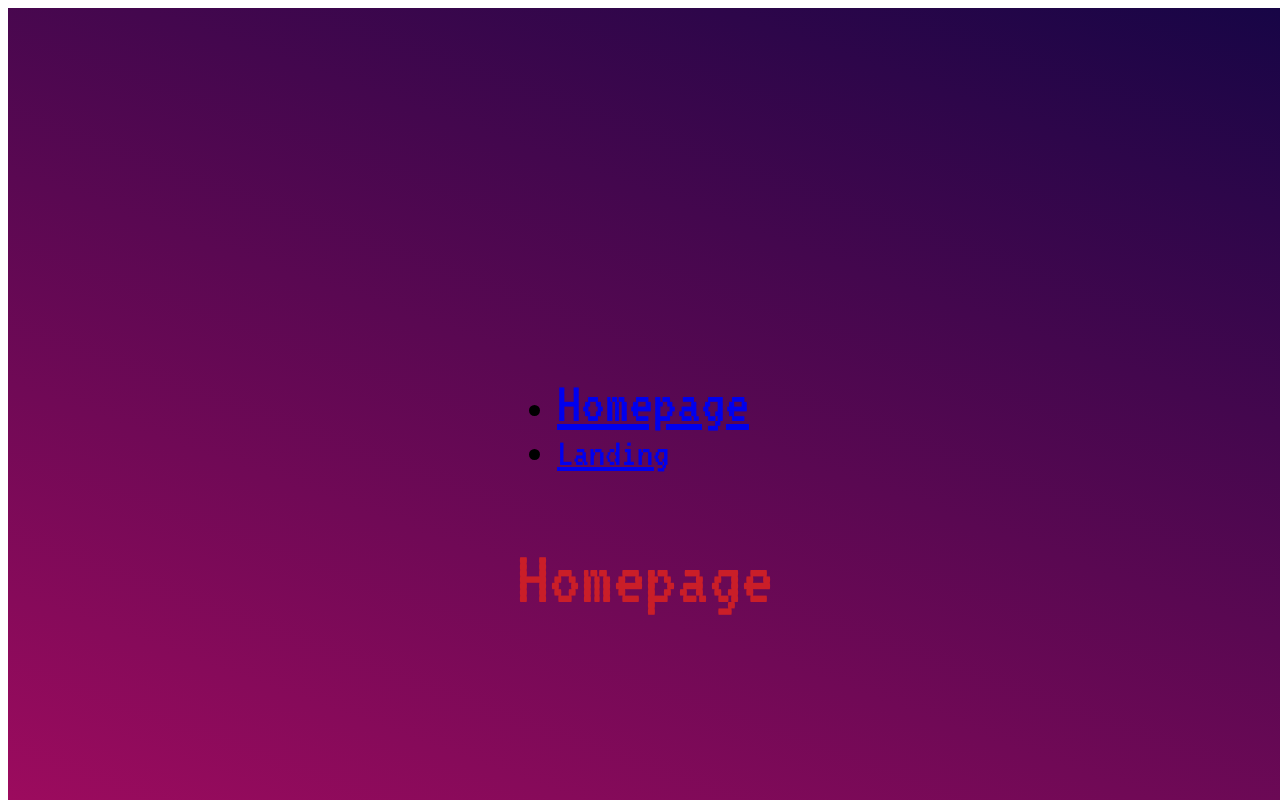
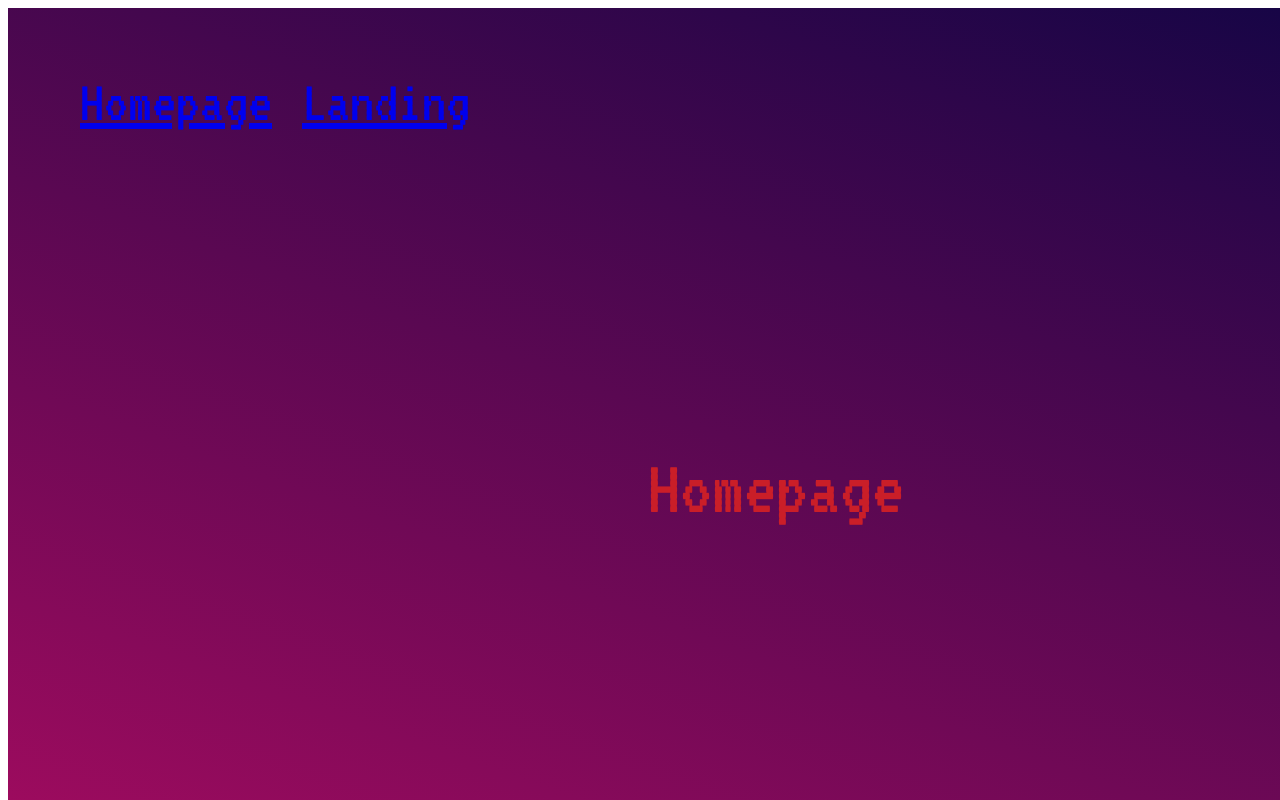
Before and after one commit to CodeBlackwell/Expose, a React app: page / in a window 1280 px wide. Built offline with nearby package versions, Linux system fonts and the light colour scheme; the HTML template or start-up script is replaced by a standard one.

Commit message:
refactor components to only need 1 use of Navigation bar. styled-coomponent cascading problem debugged

```diff
--- a/src/components/Navigation/Navigation.jsx
+++ b/src/components/Navigation/Navigation.jsx
@@ -1,21 +1,14 @@
-import React, { Component } from 'react';
-import { Link } from 'react-router-dom';
+import React, {Component} from 'react';
 
-import { NavItem, NavContainer } from './Navigation.styles';
+import {NavItem, NavContainer} from './Navigation.styles';
 
 class Navigation extends Component {
     render() {
         return (
-            <div>
-                <ul>
-                    <li>
-                        <NavItem to={'/'}>Homepage</NavItem>
-                    </li>
-                    <li>
-                        <Link to={'/landing'}>Landing</Link>
-                    </li>
-                </ul>
-            </div>
+            <NavContainer>
+                <NavItem to={'/'}>Homepage</NavItem>
+                <NavItem to={'/landing'}>Landing</NavItem>
+            </NavContainer>
         );
     }
 }
--- a/src/components/Navigation/Navigation.styles.js
+++ b/src/components/Navigation/Navigation.styles.js
@@ -7,7 +7,18 @@ import { midnight } from '../../theme/variables';
 
 
 export const NavContainer = styled(Flex)`
-
+    position: fixed;
+    z-index: 99;
+    left: 2em;
+    top: 1.8em;
+    ${media.tablet`
+        transform: rotate(90deg);
+        margin: 19.5vh -17vh;
+    `}
+    ${media.phone`
+        transform: rotate(90deg);
+        margin: 17vh -16vh;
+    `}
 `;
 
 export const NavItem = styled(Link)`
--- a/src/containers/App/App.jsx
+++ b/src/containers/App/App.jsx
@@ -7,6 +7,7 @@ import baseStyles from '../../theme/globalStyle';
 
 import Homepage from '../Homepage/Homepage';
 import Landing from '../Landing/Landing';
+import Navigation from '../../components/Navigation/Navigation';
 
 
 export default class App extends Component {
@@ -27,6 +28,7 @@ export default class App extends Component {
 						{name: "viewport", content: "width=device-width, initial-scale=1"},
 					]}
 				/>
+				<Navigation/>
 				<Switch>
 					<Route exact path='/' component={ Homepage } />
 					<Route path="/landing" component={ Landing } />
--- a/src/containers/Homepage/Homepage.jsx
+++ b/src/containers/Homepage/Homepage.jsx
@@ -12,7 +12,6 @@ class Homepage extends Component {
                 <Helmet
                     title="Welcome to our Homepage"
                 />
-                <Navigation />
                 <Title>Homepage</Title>
             </Container>
         );
--- a/src/containers/Landing/Landing.jsx
+++ b/src/containers/Landing/Landing.jsx
@@ -1,7 +1,6 @@
 import React, { Component } from 'react';
 import { Helmet } from 'react-helmet';
 
-import Navigation from '../../components/Navigation/Navigation';
 import { Title } from '../../theme/types';
 import { Container } from '../../theme/grid';
 
@@ -12,7 +11,6 @@ class Landing extends Component {
                 <Helmet
                     title="Landing"
                 />
-                <Navigation />
                 <Title>Landing</Title>
             </Container>
         );
```
